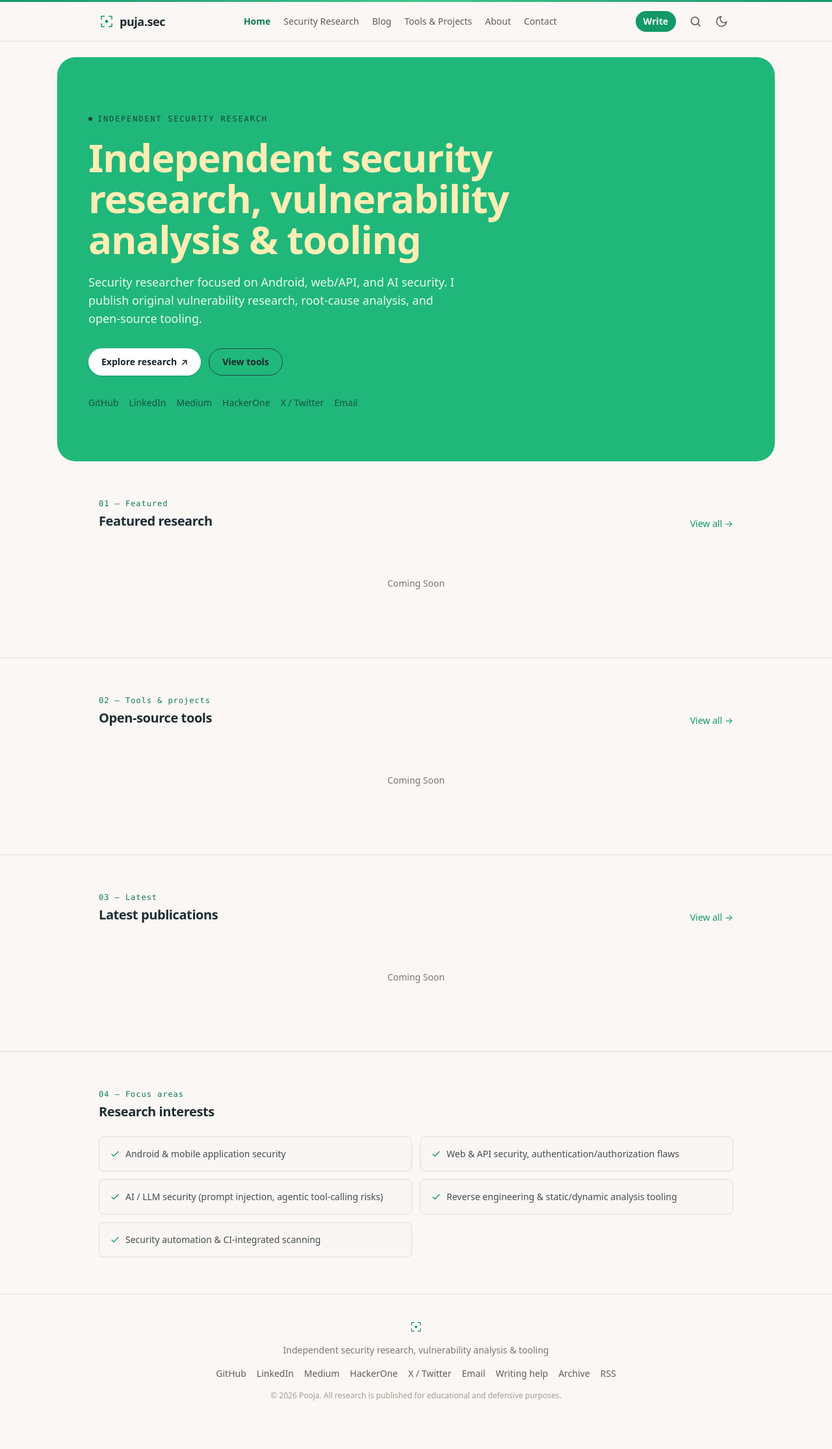
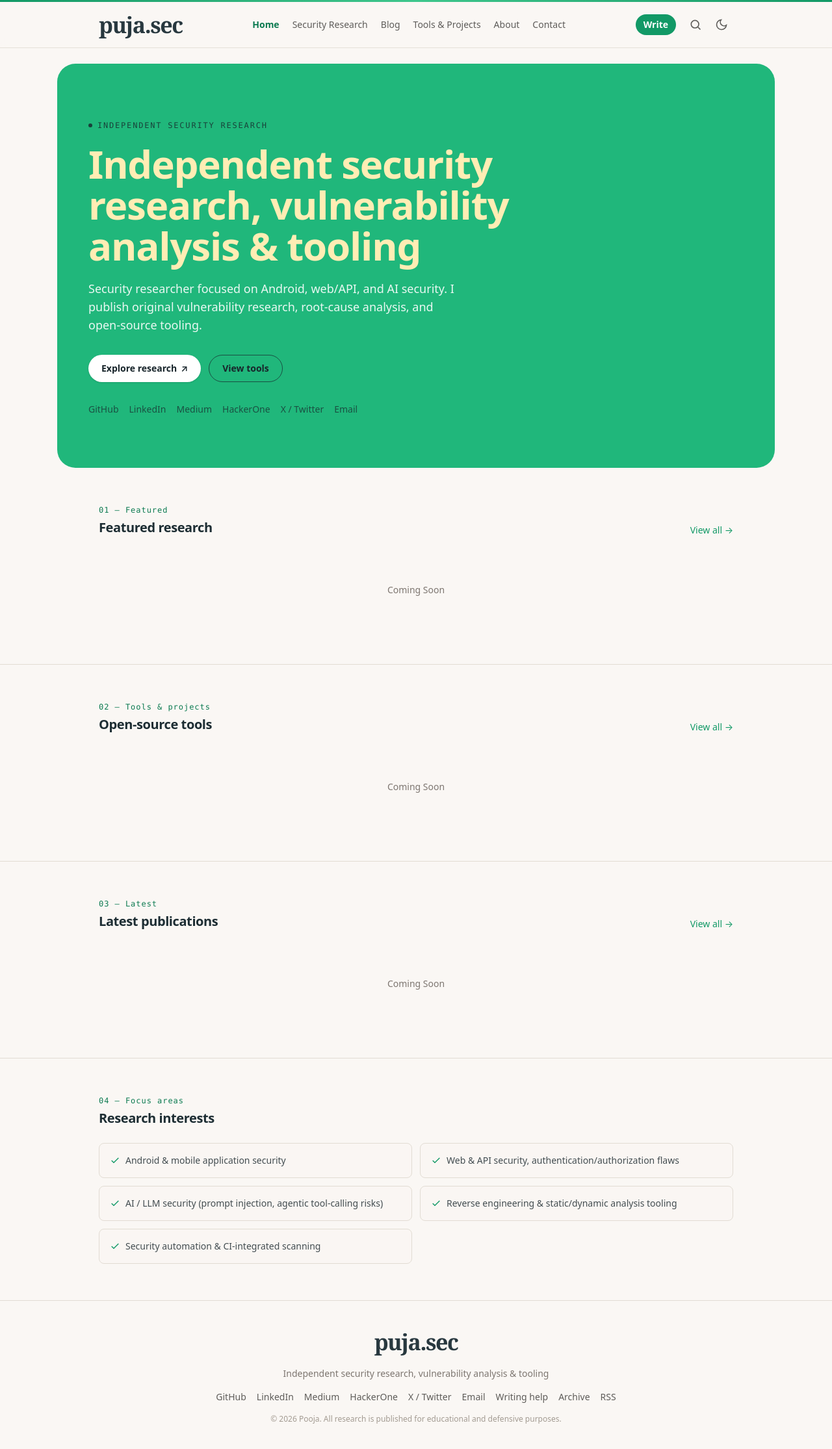
Before and after one commit to cyberpooja/cyberpooja.github.io, an Astro site in the folder portfolio-site/: page / in a window 1280 px wide. Shown: the whole page at 65% size. Before the commit the page ends 2196 px from the top, so only its background shows below. Built offline with nearby package versions, Linux system fonts and the light colour scheme; Astro itself is replaced by a stand-in of ours.

Commit message:
Use the writing page serif wordmark throughout the site

```diff
--- /dev/null
+++ b/portfolio-site/src/components/Brand.astro
@@ -0,0 +1,19 @@
+---
+import { SITE } from '../site.config';
+import { withBase } from '../utils/paths';
+---
+<a class="site-wordmark" href={withBase('/')} aria-label={`${SITE.title} home`}>{SITE.title}</a>
+<style>
+  .site-wordmark {
+    display: inline-block;
+    flex-shrink: 0;
+    color: inherit;
+    font: 700 34px Georgia, serif;
+    letter-spacing: -1.5px;
+    text-decoration: none;
+    white-space: nowrap;
+  }
+  @media (max-width: 600px) {
+    .site-wordmark { font-size: 28px; }
+  }
+</style>
--- a/portfolio-site/src/components/Footer.astro
+++ b/portfolio-site/src/components/Footer.astro
@@ -1,15 +1,13 @@
 ---
 import { withBase } from '../utils/paths';
+import Brand from './Brand.astro';
 import { SITE, SOCIAL_LINKS } from '../site.config';
 
 const year = new Date().getFullYear();
 ---
 <footer class="border-t border-stone-200 dark:border-stone-800">
   <div class="mx-auto flex max-w-5xl flex-col items-center gap-4 px-4 py-10 text-center sm:px-6">
-    <svg xmlns="http://www.w3.org/2000/svg" viewBox="0 0 24 24" fill="none" stroke="currentColor" stroke-width="1.6" class="h-5 w-5 text-accent-600 dark:text-accent-400">
-      <path d="M4 4h5M4 4v5M20 4h-5M20 4v5M4 20h5M4 20v-5M20 20h-5M20 20v-5" />
-      <circle cx="12" cy="12" r="2.4" fill="currentColor" stroke="none" />
-    </svg>
+    <Brand />
     <p class="text-sm text-stone-500 dark:text-stone-400">{SITE.tagline}</p>
 
     <div class="flex flex-wrap items-center justify-center gap-4 text-sm">
--- a/portfolio-site/src/components/Header.astro
+++ b/portfolio-site/src/components/Header.astro
@@ -1,6 +1,7 @@
 ---
 import { withBase } from '../utils/paths';
-import { SITE, NAV_LINKS } from '../site.config';
+import { NAV_LINKS } from '../site.config';
+import Brand from './Brand.astro';
 import ThemeToggle from './ThemeToggle.astro';
 
 const currentPath = Astro.url.pathname;
@@ -13,13 +14,7 @@ function isActive(href: string) {
 <header class="sticky top-0 z-50 border-b border-stone-200/80 bg-stone-50/90 backdrop-blur dark:border-stone-800/80 dark:bg-stone-950/90">
   <div class="h-[3px] bg-gradient-to-r from-accent-600 via-accent-400 to-accent-600"></div>
   <div class="mx-auto flex max-w-5xl items-center justify-between px-4 py-3 sm:px-6">
-    <a href={withBase('/')} class="group flex items-center gap-2 text-lg font-extrabold tracking-tight text-stone-900 dark:text-white">
-      <svg xmlns="http://www.w3.org/2000/svg" viewBox="0 0 24 24" fill="none" stroke="currentColor" stroke-width="1.6" class="h-6 w-6 text-accent-600 transition group-hover:rotate-90 dark:text-accent-400">
-        <path d="M4 4h5M4 4v5M20 4h-5M20 4v5M4 20h5M4 20v-5M20 20h-5M20 20v-5" />
-        <circle cx="12" cy="12" r="2.4" fill="currentColor" stroke="none" />
-      </svg>
-      {SITE.title}
-    </a>
+    <Brand />
 
     <nav class="hidden items-center gap-5 text-sm md:flex">
       {NAV_LINKS.map((link) => (
--- a/portfolio-site/src/pages/write.astro
+++ b/portfolio-site/src/pages/write.astro
@@ -1,5 +1,6 @@
 ---
 import '../styles/writer.css';
+import Brand from '../components/Brand.astro';
 ---
 <!doctype html>
 <html lang="en">
@@ -11,7 +12,7 @@ import '../styles/writer.css';
 </head>
 <body data-pagefind-ignore>
   <header class="writer-header">
-    <div class="brand-group"><a class="brand" href="/">puja.sec</a><span class="draft-label">Draft</span><span id="save-status" role="status">Opening drafts…</span></div>
+    <div class="brand-group"><Brand /><span class="draft-label">Draft</span><span id="save-status" role="status">Opening drafts…</span></div>
     <nav aria-label="Writing actions">
       <button id="stories-button">My stories</button><button id="preview-button">Preview</button>
       <button id="publish-button" class="primary">Publish</button>
```
Also changed, not shown: portfolio-site/src/styles/writer.css.
